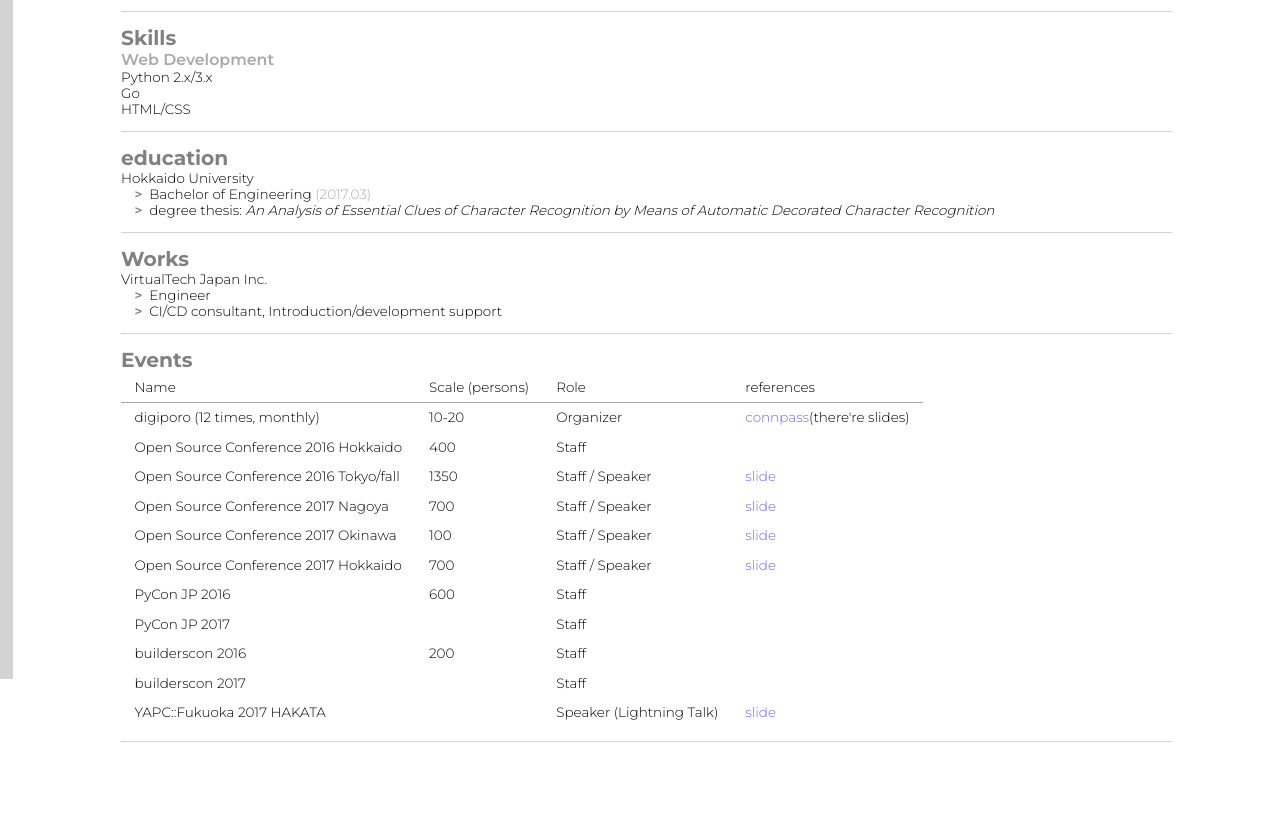
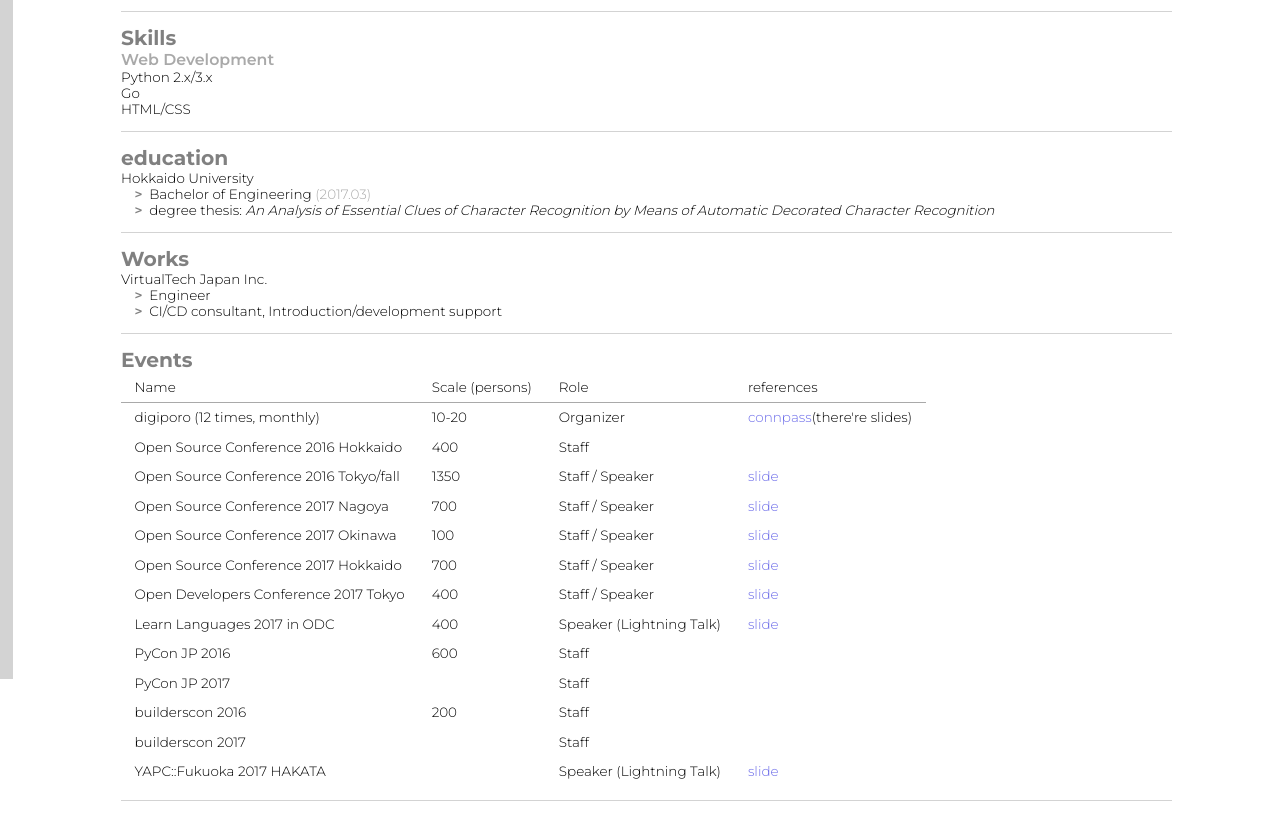
Before and after one commit to nasa9084/nasa9084.github.io, a plain HTML site: page index.html in a window 1280 px wide. Shown: the part 121-938 px from the top of the page. Before the commit the page ends 890 px from the top, so only its background shows below. Drawn offline with Linux system fonts and the light colour scheme.

Commit message:
add: ODC/LL

```diff
--- a/index.html
+++ b/index.html
@@ -91,6 +91,18 @@
               <td><a href="https://gitpitch.com/nasa9084/slides/osc17do">slide</a></td>
             </tr>
             <tr>
+              <td>Open Developers Conference 2017 Tokyo</td>
+              <td>400</td>
+              <td>Staff / Speaker</td>
+              <td><a href="https://www.slideshare.net/VirtualTech-JP/ss-78877078">slide</a></td>
+            </tr>
+            <tr>
+              <td>Learn Languages 2017 in ODC</td>
+              <td>400</td>
+              <td>Speaker (Lightning Talk)</td>
+              <td><a href="https://gitpitch.com/nasa9084/slides/lt_odc17tk">slide</a></td>
+            </tr>
+            <tr>
               <td>PyCon JP 2016</td>
               <td>600</td>
               <td>Staff</td>
```
